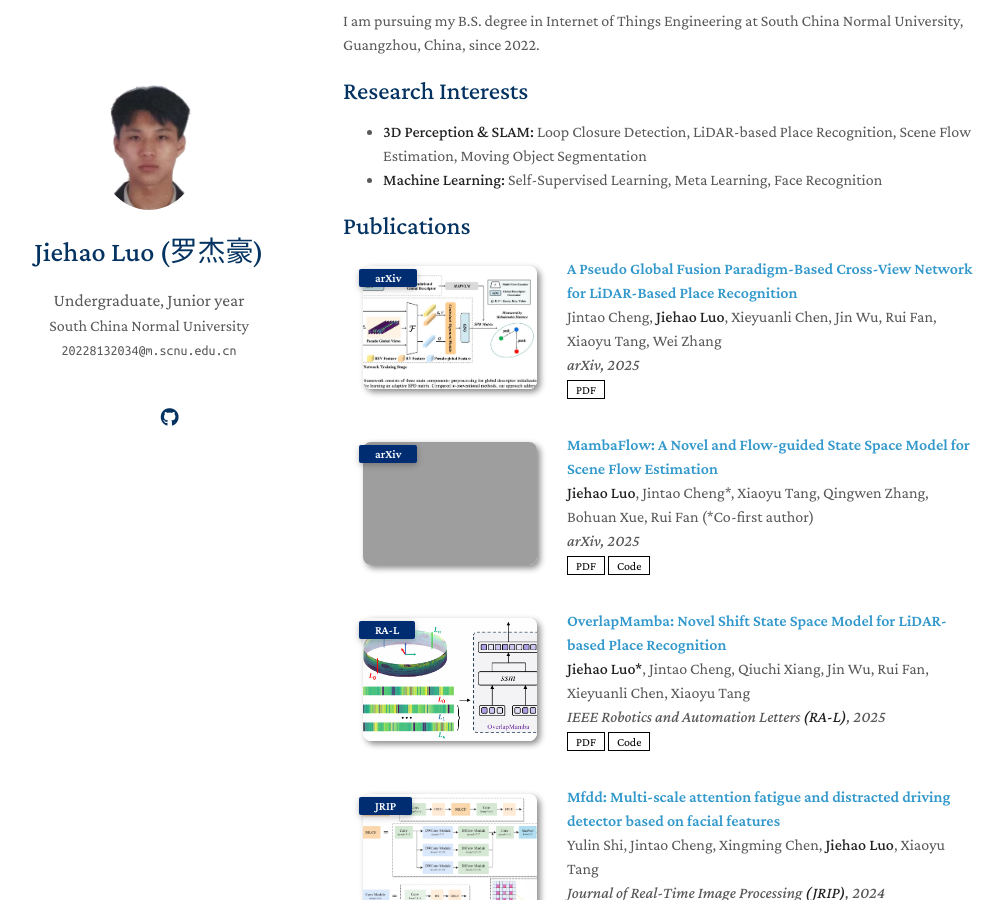
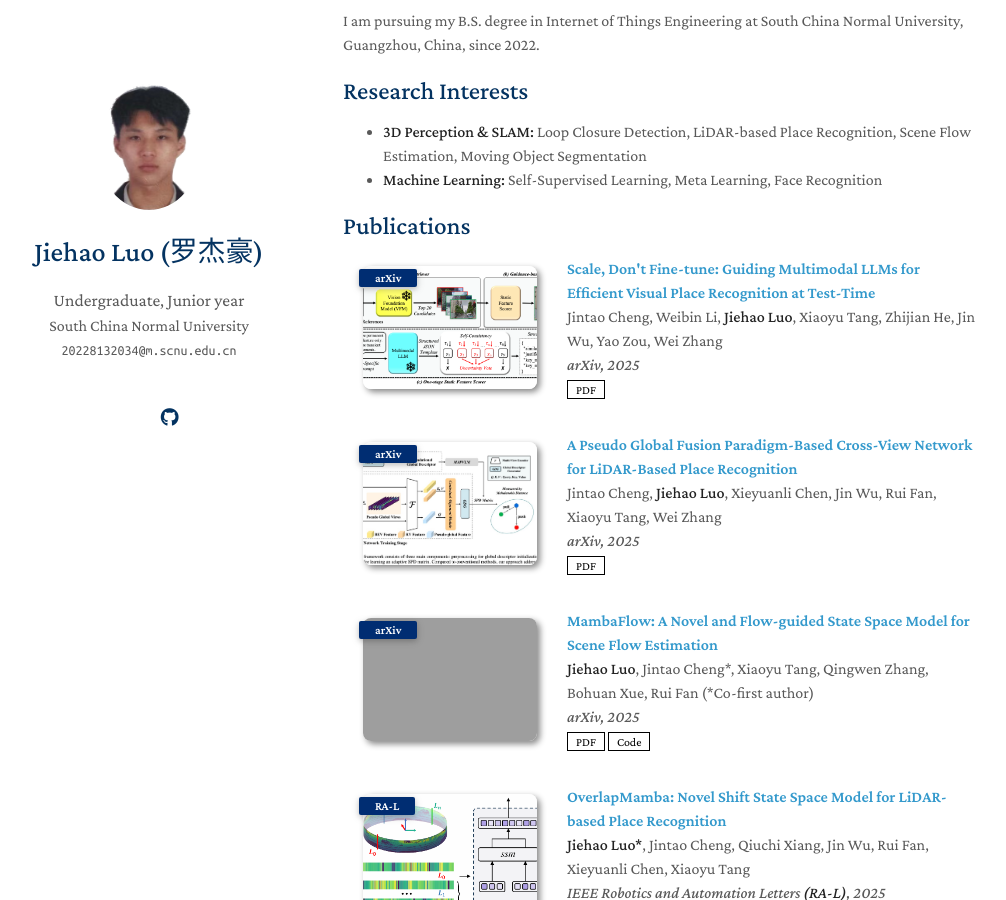
Before and after one commit to JiehaoLuo/JiehaoLuo.github.io, a Jekyll site: the page built from index.md, in a window 1280 px wide and 900 px high, scrolled down 302 px. Shown: the whole window, without its empty margins (127-1133 px from the left). Built offline with Jekyll 4.4.1, drawn with Linux system fonts in a browser that asks for light colours; a style sheet for code colours, icons or effects is not loaded; our own code applies the rules of GitHub Pages for plain Markdown files; grey boxes are pictures that could not be loaded.

Commit message:
update ifac

```diff
--- a/_data/publications.yml
+++ b/_data/publications.yml
@@ -1,4 +1,14 @@
 main:
+
+  - title: "Scale, Don't Fine-tune: Guiding Multimodal LLMs for Efficient Visual Place Recognition at Test-Time"
+    authors: Jintao Cheng, Weibin Li, <strong>Jiehao Luo</strong>, Xiaoyu Tang, Zhijian He, Jin Wu, Yao Zou, Wei Zhang
+    conference_short: arXiv
+    conference: arXiv, 2025
+    pdf: https://arxiv.org/pdf/2509.02129
+    #code: https://github.com/SCNU-RISLAB/MambaFlow
+    image: ./assets/img/tts.jpg
+    # page: https://mat-agent.github.io/
+    # notes: Post
 
   - title: "A Pseudo Global Fusion Paradigm-Based Cross-View Network for LiDAR-Based Place Recognition"
     authors: Jintao Cheng, <strong>Jiehao Luo</strong>, Xieyuanli Chen, Jin Wu, Rui Fan, Xiaoyu Tang, Wei Zhang
```
Also changed, not shown: assets/img/tts.jpg (added), 1 other file.
